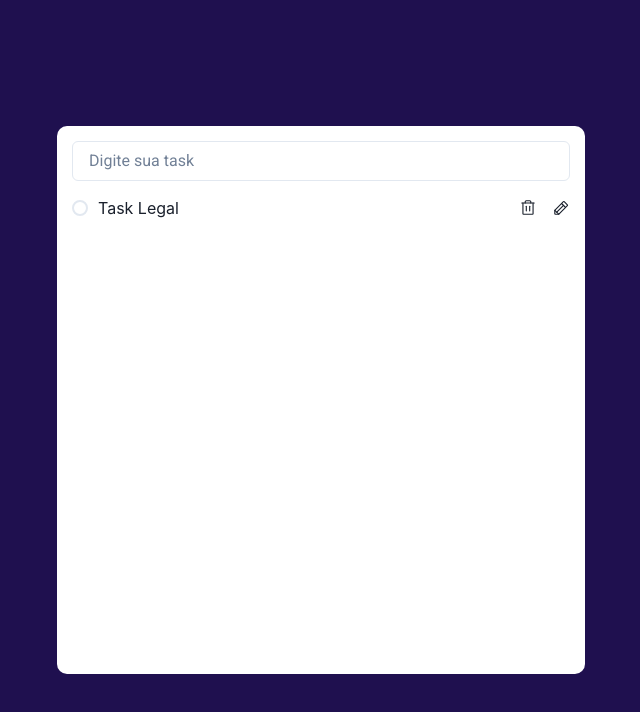
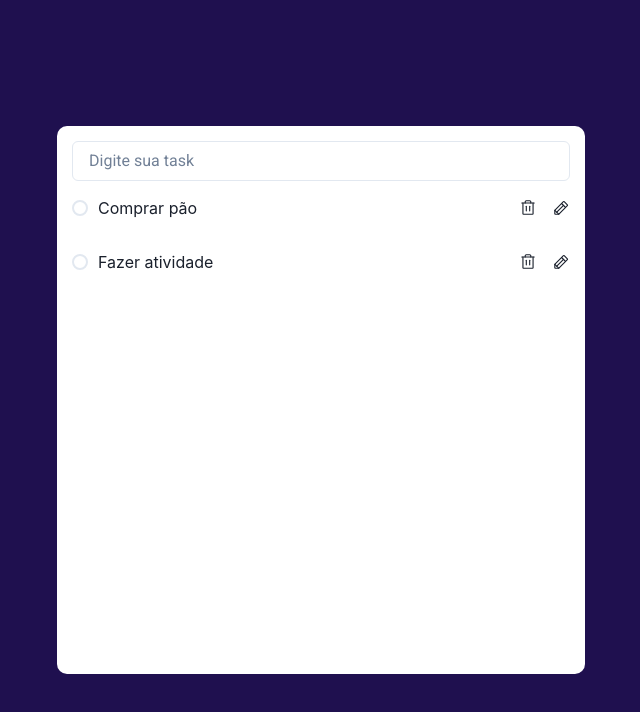
Before and after one commit to PauloVitorrr/ToDoList-react-ts, a React (Vite) app: page / in a window 1280 px wide. Shown: the top 712 px of the page, without its empty margins (319-959 px from the left). Built offline with nearby package versions, Linux system fonts and the light colour scheme.

Commit message:
feat: props para tasks

```diff
--- a/src/App.tsx
+++ b/src/App.tsx
@@ -11,7 +11,8 @@ import { Item } from './types/Item'
 
 export function  App() {
   const [list, useList] = useState<Item[]>([
-    { id: 1, name: 'Comprar pão', done: false}
+    { id: 1, name: 'Comprar pão', done: false},
+    { id: 2, name: 'Fazer atividade', done: false}
   ])
   return (
     <div  className={styles.container}>
@@ -22,7 +23,15 @@ export function  App() {
           />
         </form>
         <div>
-          <Task/>
+          {list.map(listt =>{
+            return(
+              <Task
+                key={listt.id}
+                name={listt.name}
+                done={listt.done}
+              />
+            )
+          })}
         </div>
       </div>
     </div>
--- a/src/components/Task.tsx
+++ b/src/components/Task.tsx
@@ -3,12 +3,17 @@ import { Trash, Pencil } from "phosphor-react";
 import styles from './Task.module.css';
 import { Radio } from "@chakra-ui/react";
 
-export function Task(){
+interface TaskProp{
+    name: string;
+    done: boolean;
+}
+
+export function Task({name, done}:TaskProp){
     return(
         <div className={styles.renderTask}>
             <div className={styles.titleRadio}>
                 <Radio/>
-                <span>Task Legal</span>
+                <span>{name}</span>
             </div>
             <div className={styles.Icons}>
                 <button>
```
